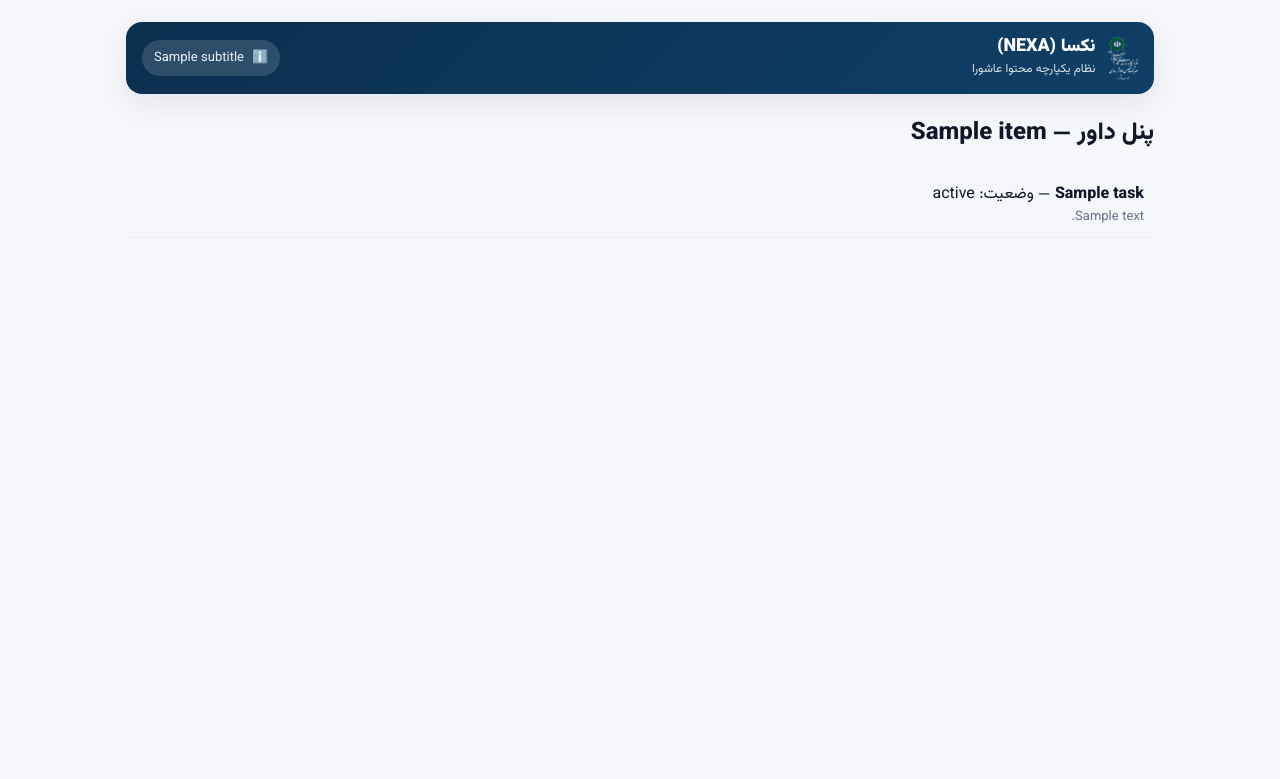
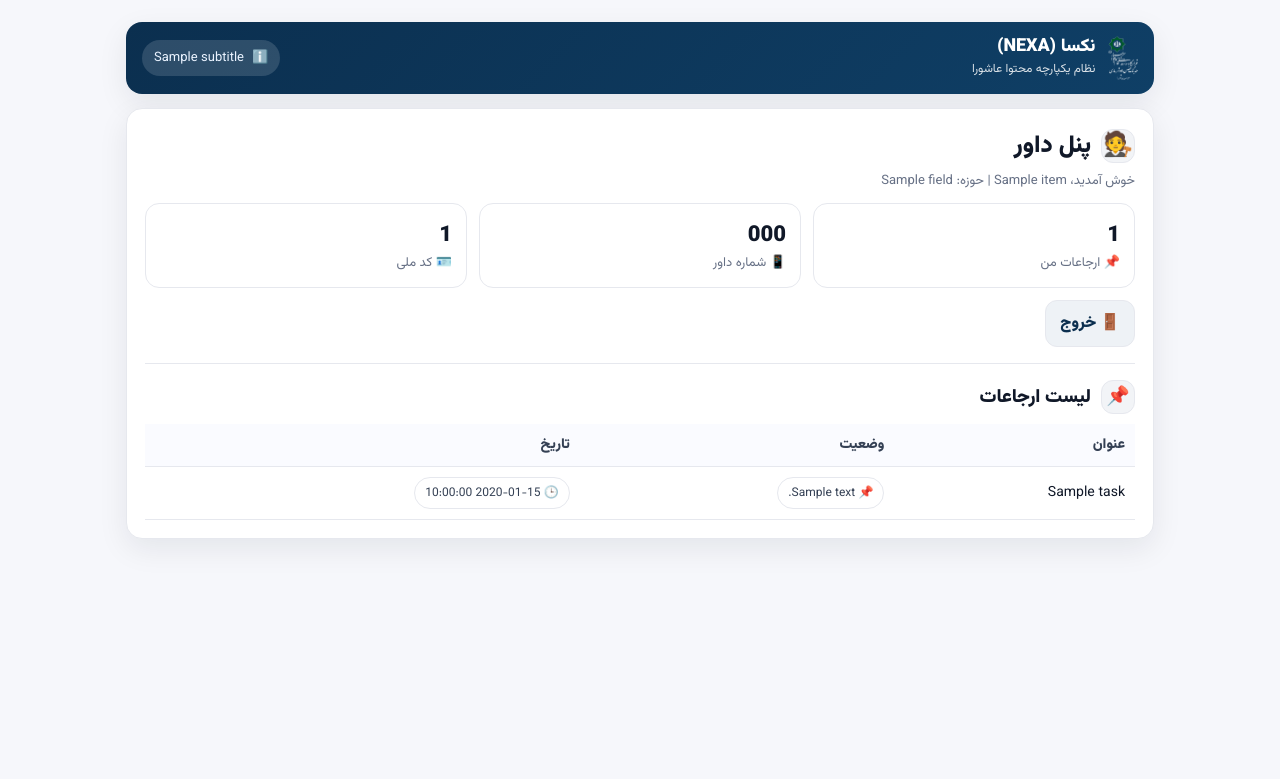
Before and after one commit to hadibagherian4-sudo/nexa-ashora, a FastAPI app: template app/templates/home_referee.html in a window 1280 px wide. Shown: the top 779 px of the page. Run offline with FastAPI, Linux system fonts and the light colour scheme; the template is opened without the code that fills it: most values are stand-ins (such as "Sample title", 1, 10 or a date in 2020).

Commit message:
Update home_referee.html

```diff
--- a/app/templates/home_referee.html
+++ b/app/templates/home_referee.html
@@ -1,14 +1,37 @@
 {% extends "base.html" %}
 {% block content %}
-<div class="panel">
-  <h2>پنل داور — {{ s.name }}</h2>
-  {% for t in tasks %}
-    <div style="padding:10px;border-bottom:1px solid #eee">
-      <b>{{ t.title }}</b> — وضعیت: {{ t.status }}
-      <div class="muted">{{ t.description }}</div>
-    </div>
+<div class="card">
+  <h2 class="h-title"><span class="icon">🧑‍⚖️</span> پنل داور</h2>
+  <div class="muted">خوش آمدید، {{ s.name }} | حوزه: {{ s.field }}</div>
+
+  <div class="kpi" style="margin-top:12px;">
+    <div class="box"><div class="num">{{ tasks|length }}</div><div class="lbl">📌 ارجاعات من</div></div>
+    <div class="box"><div class="num">{{ s.phone }}</div><div class="lbl">📱 شماره داور</div></div>
+    <div class="box"><div class="num">{{ s.nid }}</div><div class="lbl">🪪 کد ملی</div></div>
+  </div>
+
+  <div class="actions">
+    <a class="btn secondary" href="/logout">🚪 خروج</a>
+  </div>
+
+  <div class="hr"></div>
+
+  <h3 class="h-title"><span class="icon">📌</span> لیست ارجاعات</h3>
+  {% if tasks %}
+    <table class="table">
+      <thead><tr><th>عنوان</th><th>وضعیت</th><th>تاریخ</th></tr></thead>
+      <tbody>
+      {% for t in tasks %}
+        <tr>
+          <td>{{ t.title }}</td>
+          <td><span class="pill">📌 {{ t.decision }}</span></td>
+          <td><span class="pill">🕒 {{ t.created_ts }}</span></td>
+        </tr>
+      {% endfor %}
+      </tbody>
+    </table>
   {% else %}
-    <p>تسکی نیست</p>
-  {% endfor %}
+    <div class="muted">فعلاً ارجاعی برای شما ثبت نشده است.</div>
+  {% endif %}
 </div>
 {% endblock %}
```
